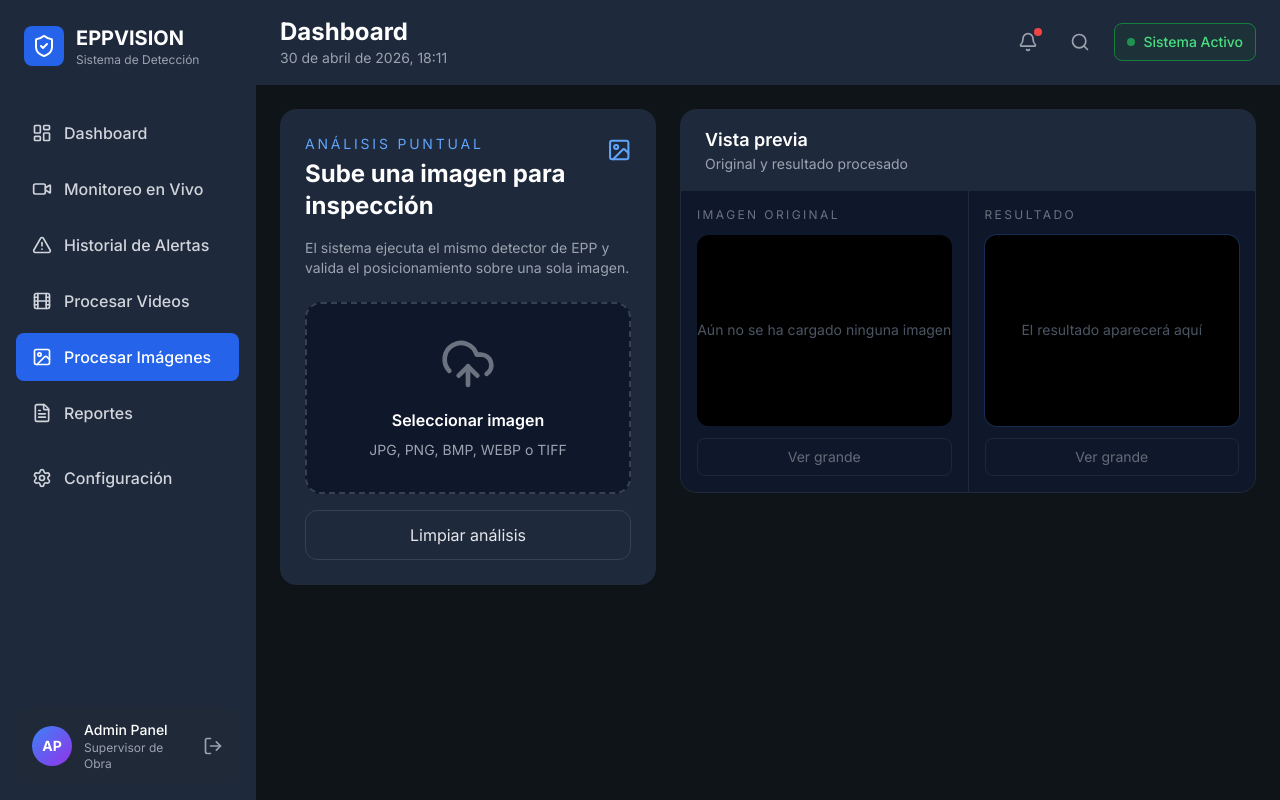
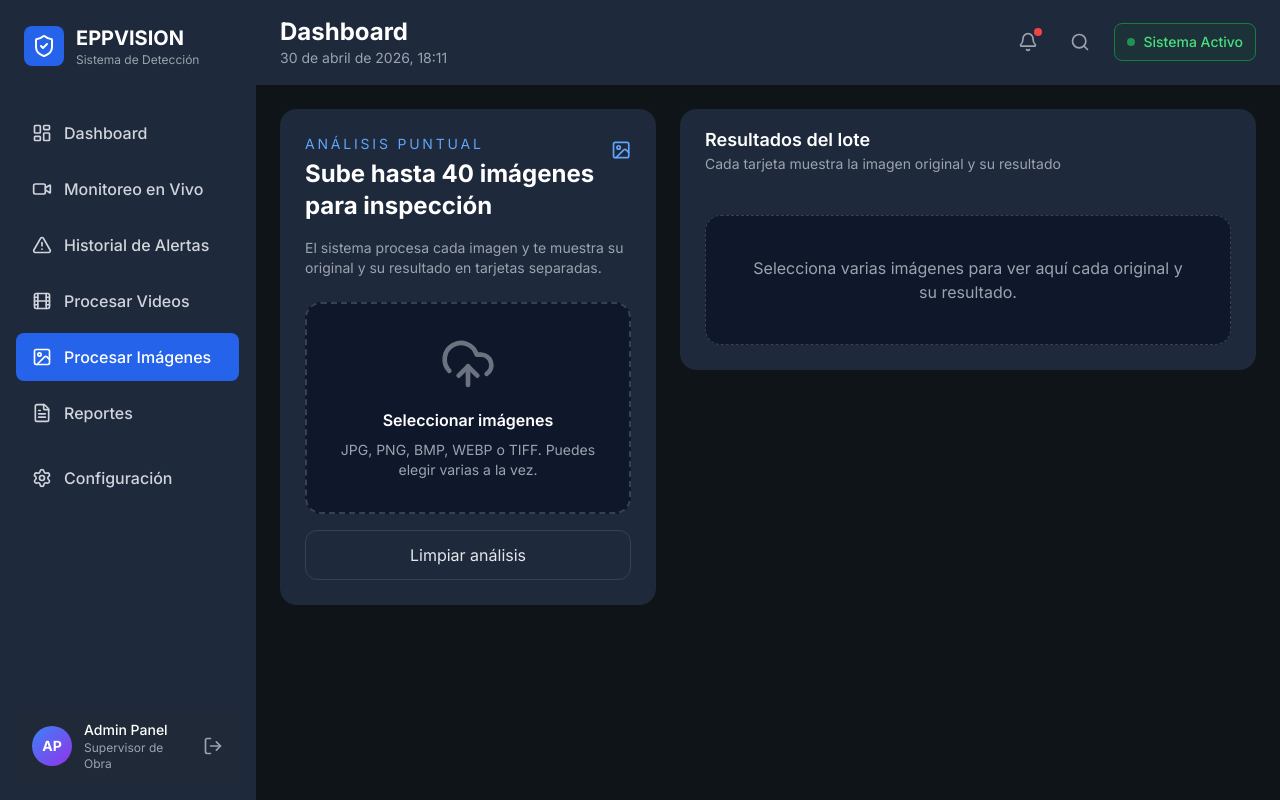
Before and after one commit to ANDREEEEVELEZ/DETECCION-EPP, a FastAPI app: page /procesar-imagenes in a window 1280 px wide. Run offline with FastAPI, Linux system fonts and the light colour scheme; parts of the project's set-up code (start-up, migrations or seed data) failed here and were passed over; some libraries are stand-ins or nearby versions.

Commit message:
feat: Permitir la carga y procesamiento de múltiples imágenes, mejorando la interfaz y el manejo de resultados

```diff
--- a/backend/templates/pages/procesar_imagenes.html
+++ b/backend/templates/pages/procesar_imagenes.html
@@ -7,8 +7,8 @@
 {% block content %}
 <div class="max-w-7xl mx-auto" x-data="{
     uploading: false,
-    result: null,
-    previewUrl: null,
+    items: [],
+    progress: { done: 0, total: 0 },
     zoomOpen: false,
     zoomSrc: null,
     zoomTitle: '',
@@ -22,26 +22,43 @@
         this.zoomSrc = null;
         this.zoomTitle = '';
     },
-    async uploadImage(event) {
-        const file = event.target.files[0];
-        if (!file) return;
+    async uploadImages(event) {
+        const files = Array.from(event.target.files || []);
+        if (!files.length) return;
 
-        if (!file.type.startsWith('image/')) {
+        const validFiles = files.filter((file) => file.type.startsWith('image/'));
+        if (!validFiles.length) {
             alert('Selecciona una imagen válida.');
             return;
         }
 
+        if (validFiles.length > 40) {
+            alert('Puedes procesar hasta 40 imágenes por lote.');
+            return;
+        }
+
         this.uploading = true;
-        this.result = null;
+        this.items = [];
+        this.progress = { done: 0, total: validFiles.length };
+        this.closeZoom();
 
+        const previews = await Promise.all(validFiles.map((file) => this.readFileAsDataURL(file)));
+        this.items = validFiles.map((file, index) => ({
+            id: `${Date.now()}-${index}`,
+            name: file.name,
+            previewUrl: previews[index],
+            result: null,
+            error: null,
+            processing: true,
+        }));
+
+        try {
+            for (let index = 0; index < validFiles.length; index += 1) {
+                const file = validFiles[index];
                 const formData = new FormData();
                 formData.append('file', file);
 
                 try {
-            const reader = new FileReader();
-            reader.onload = (e) => { this.previewUrl = e.target.result; };
-            reader.readAsDataURL(file);
-
                     const response = await fetch('/api/images/process', {
                         method: 'POST',
                         body: formData
@@ -52,16 +69,31 @@
                         throw new Error(data.detail || 'No se pudo procesar la imagen');
                     }
 
-            this.result = data;
+                    this.items[index].result = data;
                 } catch (error) {
-            alert(error.message || 'Error procesando la imagen');
+                    this.items[index].error = error.message || 'Error procesando la imagen';
+                } finally {
+                    this.items[index].processing = false;
+                    this.progress.done += 1;
+                }
+            }
+        } catch (error) {
+            alert(error.message || 'Error procesando las imágenes');
         } finally {
             this.uploading = false;
         }
     },
+    readFileAsDataURL(file) {
+        return new Promise((resolve, reject) => {
+            const reader = new FileReader();
+            reader.onload = (event) => resolve(event.target.result);
+            reader.onerror = () => reject(new Error('No se pudo leer la imagen'));
+            reader.readAsDataURL(file);
+        });
+    },
     resetAll() {
-        this.result = null;
-        this.previewUrl = null;
+        this.items = [];
+        this.progress = { done: 0, total: 0 };
         this.uploading = false;
         this.closeZoom();
         const input = document.getElementById('image-upload-input');
@@ -74,19 +106,19 @@
                 <div class="flex items-start justify-between mb-4">
                     <div>
                         <p class="text-sm uppercase tracking-[0.2em] text-blue-400">Análisis puntual</p>
-                        <h3 class="text-2xl font-bold text-white mt-1">Sube una imagen para inspección</h3>
+                        <h3 class="text-2xl font-bold text-white mt-1">Sube hasta 40 imágenes para inspección</h3>
                     </div>
                     <i data-lucide="image" class="w-8 h-8 text-blue-400"></i>
                 </div>
 
-                <p class="text-sm text-gray-400 mb-6">El sistema ejecuta el mismo detector de EPP y valida el posicionamiento sobre una sola imagen.</p>
+                <p class="text-sm text-gray-400 mb-6">El sistema procesa cada imagen y te muestra su original y su resultado en tarjetas separadas.</p>
 
                 <label class="block cursor-pointer">
-                    <input id="image-upload-input" type="file" accept="image/*" @change="uploadImage" class="hidden">
+                    <input id="image-upload-input" type="file" accept="image/*" multiple @change="uploadImages" class="hidden">
                     <div class="border-2 border-dashed border-gray-700 rounded-2xl p-8 text-center hover:border-blue-500 transition-all bg-[#0F172A]">
                         <i data-lucide="upload-cloud" class="w-14 h-14 text-gray-500 mx-auto mb-4"></i>
-                        <p class="text-white font-semibold">Seleccionar imagen</p>
-                        <p class="text-sm text-gray-400 mt-2">JPG, PNG, BMP, WEBP o TIFF</p>
+                        <p class="text-white font-semibold">Seleccionar imágenes</p>
+                        <p class="text-sm text-gray-400 mt-2">JPG, PNG, BMP, WEBP o TIFF. Puedes elegir varias a la vez.</p>
                     </div>
                 </label>
 
@@ -95,30 +127,34 @@
                 </button>
             </div>
 
-            <div x-show="result" class="bg-[#1E293B] border border-gray-800 rounded-2xl p-6">
-                <h4 class="text-lg font-semibold text-white mb-4">Resumen</h4>
+            <div x-show="items.length" class="bg-[#1E293B] border border-gray-800 rounded-2xl p-6">
+                <h4 class="text-lg font-semibold text-white mb-4">Resumen del lote</h4>
                 <div class="grid grid-cols-2 gap-4 text-sm mb-4">
                     <div class="bg-[#0F172A] rounded-xl p-4">
-                        <p class="text-gray-400">Estado</p>
-                        <p class="text-2xl font-bold mt-1" :class="result?.compliance?.estado === 'C' ? 'text-emerald-400' : result?.compliance?.estado === 'I' ? 'text-amber-400' : 'text-gray-200'" x-text="result?.compliance?.estado || 'N/A'"></p>
+                        <p class="text-gray-400">Imágenes</p>
+                        <p class="text-2xl font-bold text-white mt-1" x-text="items.length"></p>
                     </div>
                     <div class="bg-[#0F172A] rounded-xl p-4">
-                        <p class="text-gray-400">Score</p>
-                        <p class="text-2xl font-bold text-white mt-1" x-text="(result?.compliance?.score ?? 0).toFixed(1)"></p>
+                        <p class="text-gray-400">Procesadas</p>
+                        <p class="text-2xl font-bold text-white mt-1" x-text="progress.done"></p>
                     </div>
                     <div class="bg-[#0F172A] rounded-xl p-4">
-                        <p class="text-gray-400">Resolución</p>
-                        <p class="text-white font-semibold mt-1" x-text="result?.resolution || 'N/A'"></p>
+                        <p class="text-gray-400">En proceso</p>
+                        <p class="text-2xl font-bold text-white mt-1" x-text="items.filter((item) => item.processing).length"></p>
                     </div>
                     <div class="bg-[#0F172A] rounded-xl p-4">
-                        <p class="text-gray-400">Archivo</p>
-                        <p class="text-white font-semibold mt-1 truncate" x-text="result?.filename || 'N/A'"></p>
+                        <p class="text-gray-400">Con error</p>
+                        <p class="text-2xl font-bold text-white mt-1" x-text="items.filter((item) => item.error).length"></p>
                     </div>
                 </div>
 
+                <div class="h-2 bg-gray-800 rounded-full overflow-hidden mb-4">
+                    <div class="h-full bg-blue-600 transition-all duration-300" :style="`width: ${items.length ? (progress.done / items.length) * 100 : 0}%`"></div>
+                </div>
+
                 <div class="bg-gradient-to-br from-[#0F172A] to-[#111827] rounded-2xl p-5 border border-blue-500/20 shadow-lg shadow-blue-950/20">
-                    <p class="text-xs uppercase tracking-[0.28em] text-blue-300 mb-2">Mensaje principal</p>
-                    <p class="text-2xl leading-tight font-extrabold text-white" x-text="result?.compliance?.mensaje || 'Sin observaciones'"></p>
+                    <p class="text-xs uppercase tracking-[0.28em] text-blue-300 mb-2">Estado del lote</p>
+                    <p class="text-xl leading-tight font-extrabold text-white" x-text="uploading ? 'Procesando imágenes...' : 'Lote listo' "></p>
                 </div>
             </div>
         </div>
@@ -127,71 +163,94 @@
             <div class="bg-[#1E293B] border border-gray-800 rounded-2xl overflow-hidden">
                 <div class="px-6 py-4 border-b border-gray-800 flex items-center justify-between">
                     <div>
-                        <h3 class="text-lg font-semibold text-white">Vista previa</h3>
-                        <p class="text-sm text-gray-400">Original y resultado procesado</p>
+                        <h3 class="text-lg font-semibold text-white">Resultados del lote</h3>
+                        <p class="text-sm text-gray-400">Cada tarjeta muestra la imagen original y su resultado</p>
                     </div>
                     <span x-show="uploading" class="text-sm text-blue-400">Procesando...</span>
                 </div>
 
+                <div class="p-4 md:p-6">
+                    <template x-if="!items.length">
+                        <div class="rounded-2xl border border-dashed border-gray-700 bg-[#0F172A] p-10 text-center text-gray-400">
+                            Selecciona varias imágenes para ver aquí cada original y su resultado.
+                        </div>
+                    </template>
+
+                    <div class="space-y-6">
+                        <template x-for="item in items" :key="item.id">
+                            <div class="rounded-2xl border border-gray-800 bg-[#0F172A] overflow-hidden">
+                                <div class="flex flex-col md:flex-row md:items-center md:justify-between gap-2 px-5 py-4 border-b border-gray-800">
+                                    <div>
+                                        <p class="text-white font-semibold truncate" x-text="item.name"></p>
+                                        <p class="text-xs uppercase tracking-[0.22em] text-gray-500 mt-1" x-text="item.processing ? 'Procesando' : item.error ? 'Error' : 'Completado'"></p>
+                                    </div>
+                                    <div class="text-sm" :class="item.error ? 'text-rose-400' : item.processing ? 'text-blue-400' : 'text-emerald-400'" x-text="item.error || (item.processing ? 'Procesando...' : 'Listo')"></div>
+                                </div>
+
                                 <div class="grid grid-cols-1 xl:grid-cols-2 gap-px bg-gray-800">
-                    <div class="bg-[#0F172A] p-4">
+                                    <div class="bg-[#0B1220] p-4">
                                         <p class="text-xs uppercase tracking-[0.2em] text-gray-500 mb-3">Imagen original</p>
                                         <button type="button" class="group w-full aspect-[4/3] rounded-xl overflow-hidden bg-black flex items-center justify-center cursor-zoom-in ring-1 ring-transparent hover:ring-blue-500/40 transition-all relative"
-                                @click="previewUrl && openZoom(previewUrl, 'Imagen original')">
-                            <template x-if="previewUrl">
-                                <img :src="previewUrl" alt="Imagen original" class="w-full h-full object-contain">
-                            </template>
-                            <template x-if="!previewUrl">
-                                <div class="text-gray-600 text-sm">Aún no se ha cargado ninguna imagen</div>
-                            </template>
-                            <div x-show="previewUrl" class="absolute inset-0 bg-black/0 group-hover:bg-black/10 transition-colors"></div>
+                                                @click="openZoom(item.previewUrl, 'Imagen original')">
+                                            <img :src="item.previewUrl" alt="Imagen original" class="w-full h-full object-contain">
+                                            <div class="absolute inset-0 bg-black/0 group-hover:bg-black/10 transition-colors"></div>
                                         </button>
                                         <div class="mt-3 flex gap-3">
                                             <button type="button"
-                                    class="flex-1 px-4 py-2 rounded-lg border border-gray-700 text-sm text-gray-200 hover:bg-gray-800 disabled:opacity-40 disabled:cursor-not-allowed transition-colors"
-                                    :disabled="!previewUrl"
-                                    @click="previewUrl && openZoom(previewUrl, 'Imagen original')">
+                                                    class="flex-1 px-4 py-2 rounded-lg border border-gray-700 text-sm text-gray-200 hover:bg-gray-800 transition-colors"
+                                                    @click="openZoom(item.previewUrl, 'Imagen original')">
                                                 Ver grande
                                             </button>
-                            <a x-show="previewUrl"
-                               :href="previewUrl"
-                               :download="result?.filename ? `original_${result.filename}` : 'imagen_original.jpg'"
+                                            <a :href="item.previewUrl"
+                                               :download="`original_${item.name}`"
                                                class="flex-1 px-4 py-2 rounded-lg bg-blue-600 text-sm text-white text-center hover:bg-blue-500 transition-colors">
                                                 Descargar
                                             </a>
                                         </div>
                                     </div>
 
-                    <div class="bg-[#0F172A] p-4">
+                                    <div class="bg-[#0B1220] p-4">
                                         <p class="text-xs uppercase tracking-[0.2em] text-gray-500 mb-3">Resultado</p>
+                                        <template x-if="item.result?.processed_image_path">
+                                            <div>
                                                 <button type="button" class="group w-full aspect-[4/3] rounded-xl overflow-hidden bg-black flex items-center justify-center cursor-zoom-in ring-1 ring-blue-500/20 hover:ring-blue-400 transition-all relative"
-                                @click="result?.processed_image_path && openZoom('/' + result.processed_image_path, 'Resultado procesado')">
-                            <template x-if="result?.processed_image_path">
-                                <img :src="'/' + result.processed_image_path" alt="Imagen procesada" class="w-full h-full object-contain">
-                            </template>
-                            <template x-if="!result?.processed_image_path">
-                                <div class="text-gray-600 text-sm">El resultado aparecerá aquí</div>
-                            </template>
-                            <div x-show="result?.processed_image_path" class="absolute inset-0 bg-black/0 group-hover:bg-black/10 transition-colors"></div>
+                                                        @click="openZoom('/' + item.result.processed_image_path, 'Resultado procesado')">
+                                                    <img :src="'/' + item.result.processed_image_path" alt="Imagen procesada" class="w-full h-full object-contain">
+                                                    <div class="absolute inset-0 bg-black/0 group-hover:bg-black/10 transition-colors"></div>
                                                 </button>
                                                 <div class="mt-3 flex gap-3">
                                                     <button type="button"
-                                    class="flex-1 px-4 py-2 rounded-lg border border-gray-700 text-sm text-gray-200 hover:bg-gray-800 disabled:opacity-40 disabled:cursor-not-allowed transition-colors"
-                                    :disabled="!result?.processed_image_path"
-                                    @click="result?.processed_image_path && openZoom('/' + result.processed_image_path, 'Resultado procesado')">
+                                                            class="flex-1 px-4 py-2 rounded-lg border border-gray-700 text-sm text-gray-200 hover:bg-gray-800 transition-colors"
+                                                            @click="openZoom('/' + item.result.processed_image_path, 'Resultado procesado')">
                                                         Ver grande
                                                     </button>
-                            <a x-show="result?.processed_image_path"
-                               :href="'/' + result.processed_image_path"
-                               :download="result?.filename ? `resultado_${result.filename}` : 'imagen_procesada.jpg'"
+                                                    <a :href="'/' + item.result.processed_image_path"
+                                                       :download="`resultado_${item.name}`"
                                                        class="flex-1 px-4 py-2 rounded-lg bg-blue-600 text-sm text-white text-center hover:bg-blue-500 transition-colors">
                                                         Descargar
                                                     </a>
                                                 </div>
                                             </div>
+                                        </template>
+
+                                        <template x-if="item.processing">
+                                            <div class="aspect-[4/3] rounded-xl bg-black flex items-center justify-center text-gray-500 text-sm">
+                                                Procesando resultado...
+                                            </div>
+                                        </template>
+
+                                        <template x-if="item.error">
+                                            <div class="aspect-[4/3] rounded-xl border border-rose-900/40 bg-rose-950/20 flex items-center justify-center p-4 text-center text-rose-300 text-sm">
+                                                <span x-text="item.error"></span>
+                                            </div>
+                                        </template>
                                     </div>
                                 </div>
-
+                            </div>
+                        </template>
+                    </div>
+                </div>
+            </div>
         </div>
     </div>
 
```
Lines whose indentation alone changed are shown as unchanged.
